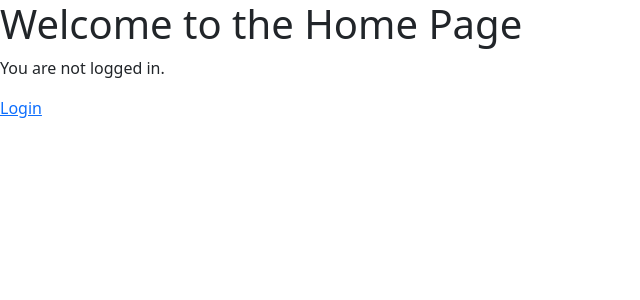
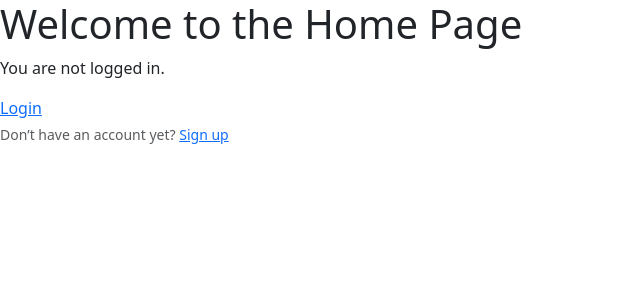
Before and after one commit to shyanukant/djauth-Clone, a Django app: page / in a window 1280 px wide. Shown: the top 300 px of the page, without its empty margins (0-640 px from the left). Run offline with Django 5.2, Linux system fonts and the light colour scheme.

Commit message:
remove comment code and add signup link in index

```diff
--- a/templates/index.html
+++ b/templates/index.html
@@ -2,10 +2,16 @@
 {% block content %}
     <h1>Welcome to the Home Page</h1>
     {% if user.is_authenticated %}
-        <p>Hello, {{ user.username }}!</p>
+
+        <p>Hello, {{ user.first_name }}!</p>
+        <p>Your email is: {{ user.email }}</p>
         <a href="{% url 'logout' %}">Logout</a>
     {% else %}
         <p>You are not logged in.</p>
         <a href="{% url 'login' %}">Login</a>
+        <p class="form-text">
+            Don’t have an account yet? <a href="{% url 'signup' %}"
+                class="">Sign up</a>
+        </p>
     {% endif %}
 {% endblock %}
```
Also changed, not shown: djauth/views.py (+0 -11 lines).
